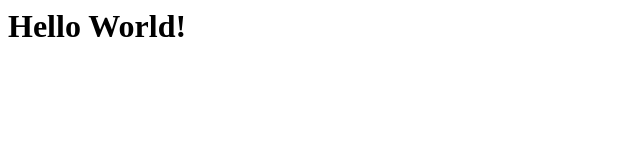
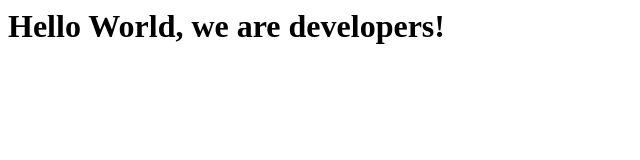
Before and after one commit to sylvester-wamaya/yveswamaya, a plain HTML site: page index.html in a window 1280 px wide. Shown: the whole page, without its empty margins (0-640 px from the left). Drawn offline with Linux system fonts and the light colour scheme.

Commit message:
I modified this file

```diff
--- a/index.html
+++ b/index.html
@@ -3,6 +3,6 @@
 
     </header>
     <body>
-        <h1> Hello World!</h1>
+        <h1> Hello World, we are developers!</h1>
     </body>
 </html>
```
